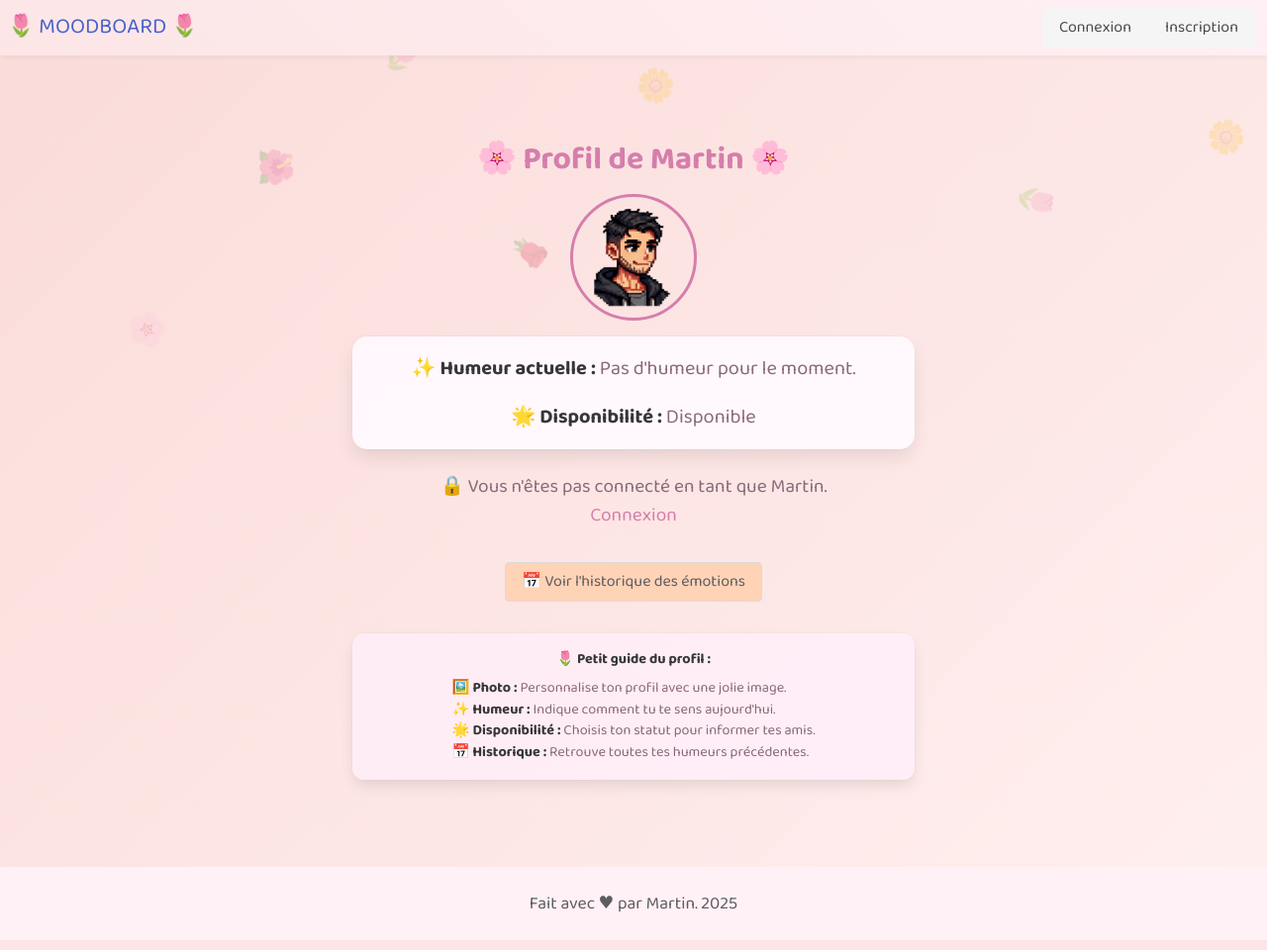
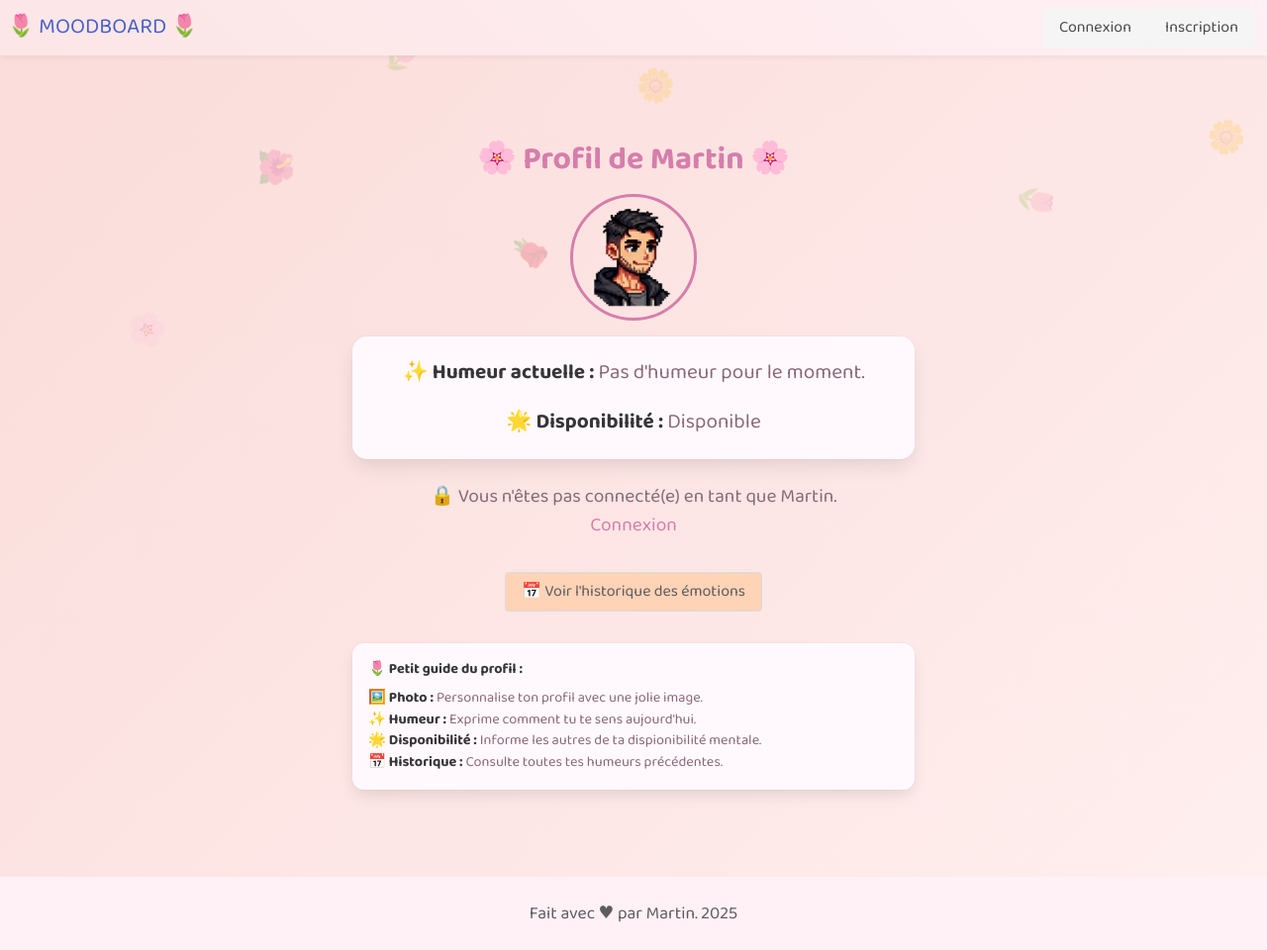
Before and after one commit to Ovanity/Elise, a Flask app: page /profile/Martin in a window 1280 px wide. Shown: the whole page at 99% size. Run offline with Flask 3, Linux system fonts and the light colour scheme; data comes from the database, SQL or seed files in the repository; data that the repository does not hold is empty.

Commit message:
requirements

```diff
--- a/templates/user_profile.html
+++ b/templates/user_profile.html
@@ -2,27 +2,28 @@
 {% block title %}Profil de {{ username }}{% endblock %}
 
 {% block content %}
-<div class="container animated fadeIn" style="max-width:600px; margin:auto; text-align:center; padding:1rem;">
+<div class="container animated fadeIn" style="max-width:600px; margin:auto; padding:1rem; text-align:center;">
 
   <h1 class="title" style="color:#D57EAC; margin-bottom:1rem;">🌸 Profil de {{ username }} 🌸</h1>
 
-  <!-- Photo de profil -->
-  <figure class="image is-128x128" style="margin: 1rem auto;">
-    <img src="{{ url_for('static', filename='images/' ~ user.profile_pic) }}" alt="{{ username }}" style="border-radius:50%; border:3px solid #D57EAC;">
+  <!-- Profile Picture -->
+  <figure class="image is-128x128" style="margin:1rem auto;">
+    <img src="{{ url_for('static', filename='images/' ~ user.profile_pic) }}" alt="{{ username }}"
+         style="border-radius:50%; border:3px solid #D57EAC;">
   </figure>
 
-  <!-- Humeur actuelle et disponibilité -->
-  <div class="box" style="background-color:rgba(255,250,255,0.9); border-radius:15px; margin-top:1rem;">
-    <p class="subtitle" style="color:#8A6878;">
+  <!-- Current Mood and Availability -->
+  <div class="box" style="background-color: rgba(255,250,255,0.95); border-radius:15px; margin-top:1rem; padding:1.5rem;">
+    <p class="subtitle" style="color:#8A6878; font-size:1.3rem;">
       <strong>✨ Humeur actuelle :</strong> {{ mood }}
     </p>
-    <p class="subtitle" style="color:#8A6878;">
+    <p class="subtitle" style="color:#8A6878; font-size:1.3rem;">
       <strong>🌟 Disponibilité :</strong> {{ user.availability|capitalize }}
     </p>
   </div>
 
   {% if session.username == username %}
-    <!-- Actions utilisateur (changer photo et ajouter humeur) -->
+    <!-- User actions (change photo and add mood) -->
     <div class="buttons is-centered" style="margin-top:1rem;">
       <a class="button" style="background-color:#B5EAD7; color:#5D5C61;" href="{{ url_for('choose_profile_pic') }}">
         🖼️ Changer la photo
@@ -32,59 +33,61 @@
       </a>
     </div>
 
-    <!-- Formulaire mise à jour disponibilité -->
+    <!-- Availability update form -->
     <form method="POST" action="{{ url_for('update_availability') }}" style="margin-top:1rem;">
       <div class="field is-grouped is-grouped-centered">
-        <button name="availability" value="Disponible" class="button" type="submit" style="background-color:#D57EAC; color:#fff;">
+        <button name="availability" value="Disponible" class="button" type="submit"
+                style="background-color:#D57EAC; color:#fff; margin-right:0.5rem;">
           😊 Disponible pour discuter
         </button>
-        <button name="availability" value="Seul(e)" class="button" type="submit" style="background-color:#FFAAA5; color:#fff;">
+        <button name="availability" value="Seul(e)" class="button" type="submit"
+                style="background-color:#FFAAA5; color:#fff;">
           😔 Préfère être seul(e)
         </button>
       </div>
     </form>
   {% else %}
     <p style="color:#8A6878; margin-top:1rem;">
-      🔒 Vous n'êtes pas connecté en tant que {{ username }}.<br>
+      🔒 Vous n'êtes pas connecté(e) en tant que {{ username }}.<br>
       <a href="{{ url_for('login') }}" style="color:#D57EAC;">Connexion</a>
     </p>
   {% endif %}
 
-  <!-- Historique des émotions -->
+  <!-- Button to view mood history -->
   <div style="margin-top:2rem;">
-    <a class="button" style="background-color:#FFD3B6; color:#5D5C61;" href="{{ url_for('user_moods', username=username) }}">
+    <a class="button" style="background-color:#FFD3B6; color:#5D5C61; font-size:1rem;"
+       href="{{ url_for('user_moods', username=username) }}">
       📅 Voir l'historique des émotions
     </a>
   </div>
 
-  <!-- Petit guide explicatif discret -->
-  <div class="box" style="background-color:rgba(255,239,250,0.8); border-radius:12px; color:#8A6878; margin-top:2rem; padding:1rem; font-size:0.9rem;">
+  <!-- Discreet guide at the bottom -->
+  <div class="box animated fadeInUp" style="background-color: rgba(255,250,255,0.95); border-radius:12px; color: #8A6878; margin-top:2rem; padding:1rem; font-size:0.9rem; text-align:left;">
     <p><strong>🌷 Petit guide du profil :</strong></p>
-    <ul style="margin-top:0.5rem; text-align:left; display:inline-block;">
-      <li><strong>🖼️ Photo :</strong> Personnalise ton profil avec une jolie image.</li>
-      <li><strong>✨ Humeur :</strong> Indique comment tu te sens aujourd'hui.</li>
-      <li><strong>🌟 Disponibilité :</strong> Choisis ton statut pour informer tes amis.</li>
-      <li><strong>📅 Historique :</strong> Retrouve toutes tes humeurs précédentes.</li>
+    <ul style="margin-top:0.5rem; list-style: none; padding-left:0;">
+      <li>🖼️ <strong>Photo :</strong> Personnalise ton profil avec une jolie image.</li>
+      <li>✨ <strong>Humeur :</strong> Exprime comment tu te sens aujourd'hui.</li>
+      <li>🌟 <strong>Disponibilité :</strong> Informe les autres de ta dispionibilité mentale.</li>
+      <li>📅 <strong>Historique :</strong> Consulte toutes tes humeurs précédentes.</li>
     </ul>
   </div>
 </div>
 
 <style>
-  /* Animation fadeIn douce */
+  /* Fade-in animation for smooth appearance */
   @keyframes fadeIn {
-    from { opacity:0; transform:translateY(20px); }
-    to { opacity:1; transform:translateY(0); }
+    from { opacity: 0; transform: translateY(20px); }
+    to { opacity: 1; transform: translateY(0); }
   }
   .animated.fadeIn {
     animation: fadeIn 1s ease-out;
   }
 
-  /* Styles spécifiques pour mobile */
-  @media (max-width:768px){
+  /* Responsive adjustments for mobile */
+  @media (max-width:768px) {
     .title { font-size:2rem; }
-    .subtitle { font-size:1.3rem; }
-    .button { padding:0.8rem; font-size:1rem; }
+    .subtitle, p, li { font-size:1rem; }
+    .button { padding:0.8rem 1.2rem; font-size:0.9rem; }
   }
 </style>
-
 {% endblock %}
```
